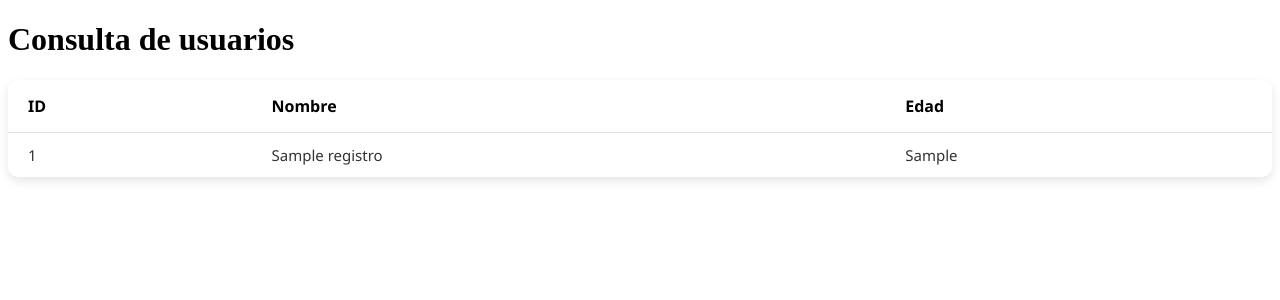
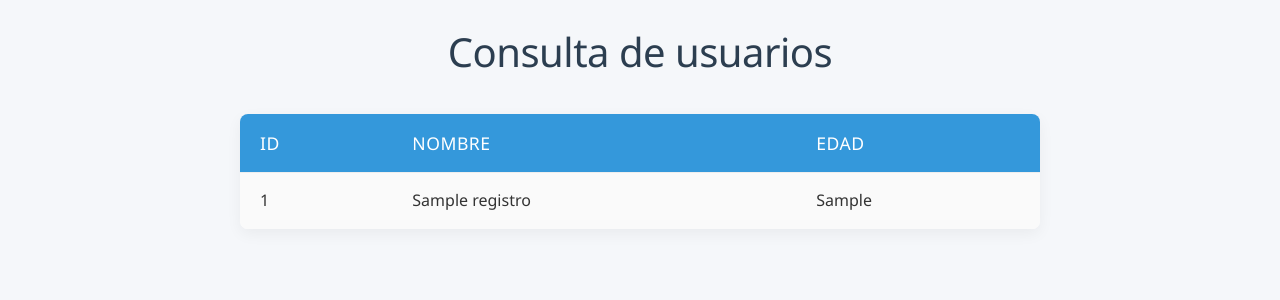
Before and after one commit to hselley/PPI-26-1, a PHP site: page /consulta.php in a window 1280 px wide. Shown: the top 300 px of the page. Run offline with PHP 8.4, Linux system fonts and the light colour scheme; tables that the repository leaves empty or names only in its code hold one stand-in row (values such as "Sample post"); data that the repository does not hold is empty.

Commit message:
Cambié la hoja de estilos del sitio consulta

```diff
--- a/estiloTabla.css
+++ b/estiloTabla.css
@@ -1,58 +1,96 @@
-/* Estilo general de la tabla */
-table {
-  width: 100%;
-  border-collapse: collapse;
-  margin: 20px auto;
-  font-family: 'Segoe UI', Tahoma, Geneva, Verdana, sans-serif;
-  background-color: #ffffff;
-  box-shadow: 0 4px 10px rgba(0, 0, 0, 0.1);
-  border-radius: 10px;
-  overflow: hidden;
+/* estiloTabla.css */
+
+/* Reset y base styles */
+* {
+    margin: 0;
+    padding: 0;
+    box-sizing: border-box;
 }
 
-/* Encabezado de la tabla */
-thead {
-  background: linear-gradient(135deg, #6a11cb 0%, #2575fc 100%);
-  color: white;
+body {
+    font-family: 'Segoe UI', Tahoma, Geneva, Verdana, sans-serif;
+    background-color: #f5f7fa;
+    color: #333;
+    line-height: 1.6;
+    padding: 20px;
 }
 
-th {
-  padding: 15px 20px;
-  text-align: left;
-  font-weight: 600;
-  font-size: 16px;
+h1 {
+    text-align: center;
+    margin-bottom: 30px;
+    color: #2c3e50;
+    font-weight: 300;
+    font-size: 2.5rem;
+    letter-spacing: -0.5px;
 }
 
-/* Filas de la tabla */
-tbody tr {
-  border-bottom: 1px solid #e0e0e0;
-  transition: background-color 0.3s ease;
+/* Table styles */
+.table {
+    width: 100%;
+    border-collapse: collapse;
+    background-color: white;
+    box-shadow: 0 5px 15px rgba(0, 0, 0, 0.05);
+    border-radius: 8px;
+    overflow: hidden;
+    margin: 0 auto;
+    max-width: 800px;
 }
 
-tbody tr:hover {
-  background-color: #f5f7ff;
-  transform: scale(1.01);
-  box-shadow: 0 2px 5px rgba(0, 0, 0, 0.05);
+.table th,
+.table td {
+    padding: 15px 20px;
+    text-align: left;
+    border-bottom: 1px solid #eee;
 }
 
-/* Celdas de datos */
-td {
-  padding: 12px 20px;
-  font-size: 15px;
-  color: #333;
+.table th {
+    background-color: #3498db;
+    color: white;
+    font-weight: 500;
+    font-size: 1.1rem;
+    text-transform: uppercase;
+    letter-spacing: 0.5px;
+    position: sticky;
+    top: 0;
 }
 
-/* Estilo para la última fila */
-tbody tr:last-child {
-  border-bottom: none;
+.table tr:last-child td {
+    border-bottom: none;
 }
 
-/* Responsive */
-@media (max-width: 600px) {
-  table {
-    font-size: 14px;
-  }
-  th, td {
-    padding: 10px;
-  }
+.table tr:hover {
+    background-color: #f8f9fa;
+    transform: translateY(-2px);
+    transition: all 0.2s ease;
 }
+
+/* Responsive design */
+@media (max-width: 768px) {
+    body {
+        padding: 10px;
+    }
+
+    h1 {
+        font-size: 2rem;
+        margin-bottom: 20px;
+    }
+
+    .table th,
+    .table td {
+        padding: 12px 15px;
+        font-size: 0.9rem;
+    }
+
+    .table {
+        font-size: 0.9rem;
+    }
+}
+
+/* Additional subtle effects */
+.table tr:nth-child(even) {
+    background-color: #fafafa;
+}
+
+.table tr:nth-child(even):hover {
+    background-color: #f1f1f1;
+}
```
